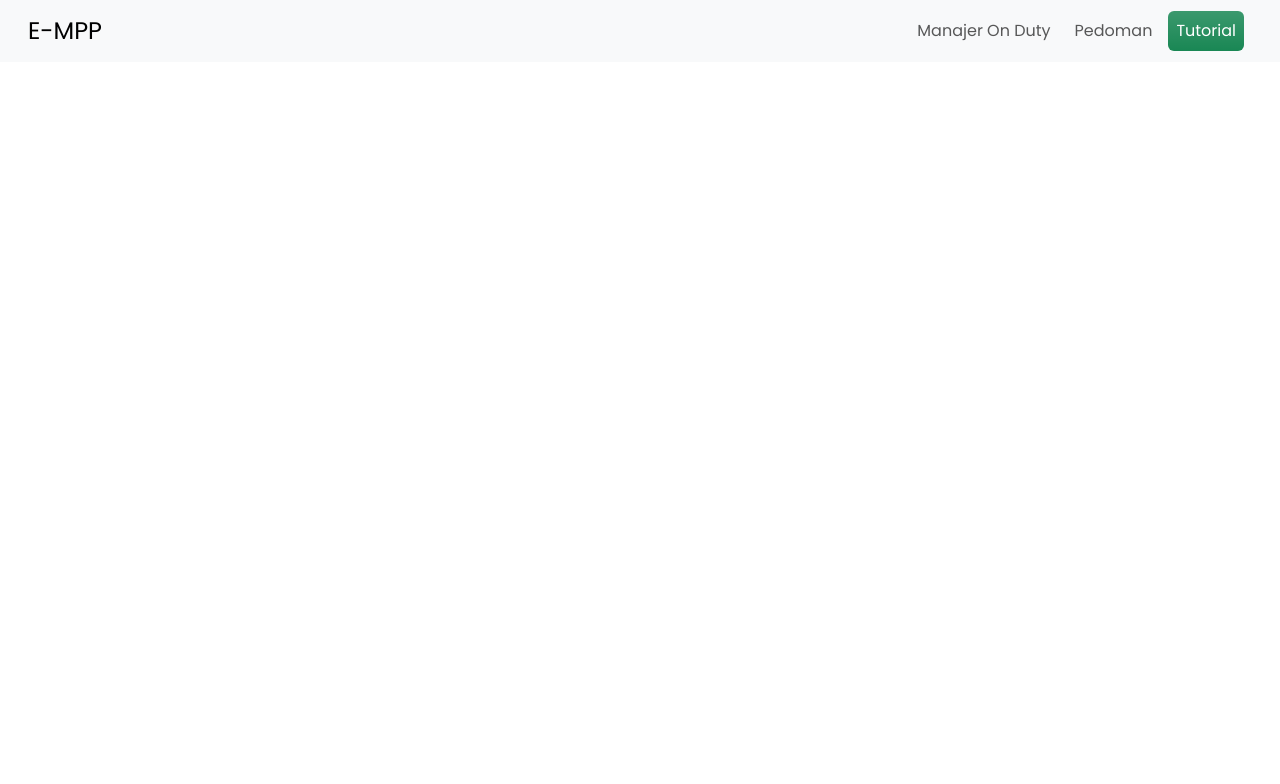
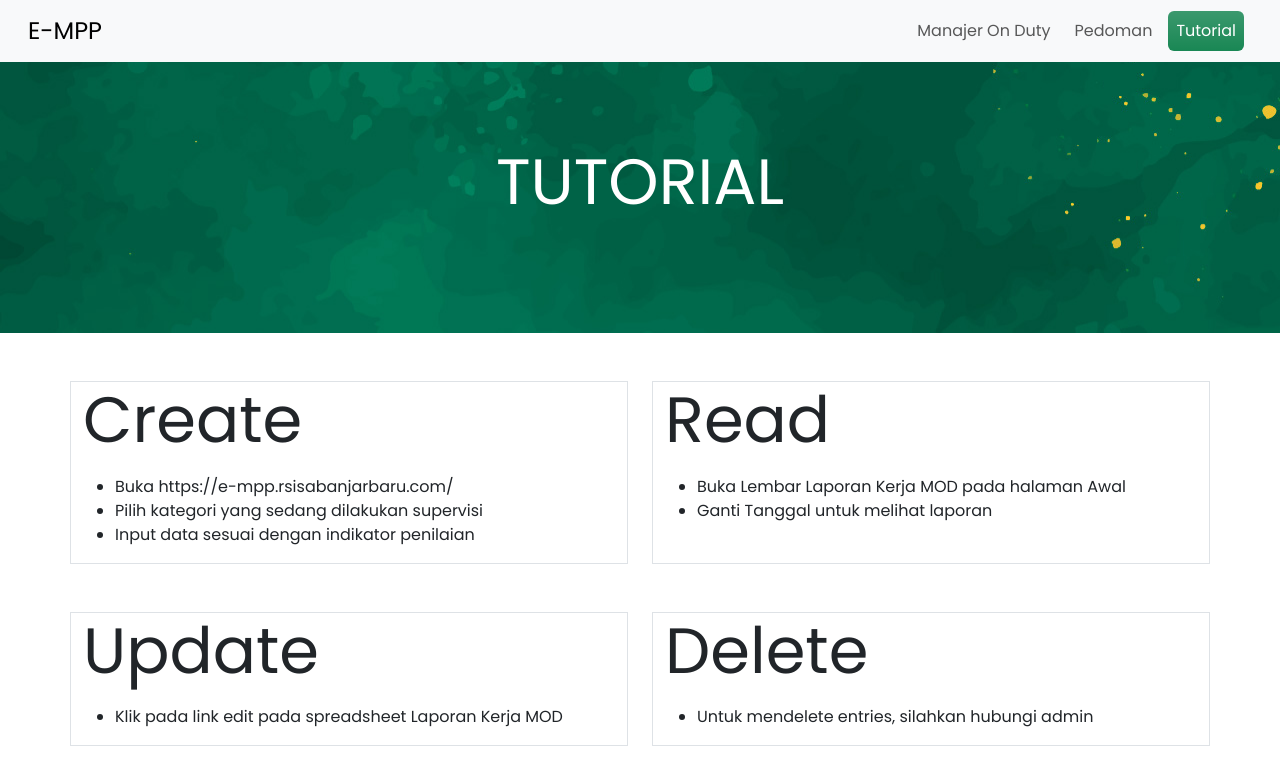
Before and after one commit to diqimusyaffa29/frontend-empp, a Next.js app in the folder client/: page /tutorial in a window 1280 px wide. Shown: the top 784 px of the page. Built offline with nearby package versions, Linux system fonts and the light colour scheme.

Commit message:
feat: :sparkles: FE | Added Tutorial Page

```diff
--- /dev/null
+++ b/client/src/app/components/bulletList.js
@@ -0,0 +1,12 @@
+export default function BulletList({title,isi1,isi2,isi3}) {
+  return (
+    <div>
+      <p className="display-3">{title}</p>
+      <ul>
+        {isi1 && <li>{isi1}</li>}
+        {isi2 && <li>{isi2}</li>}
+        {isi3 && <li>{isi3}</li>}
+      </ul>
+    </div>
+  );
+}
--- a/client/src/app/components/heroSections.js
+++ b/client/src/app/components/heroSections.js
@@ -6,7 +6,8 @@ const HeroSection = ({title, description}) => {
             <div className="container my-xl-5">
                 <div className="row align-items-center">
                     <p className="display-3">{title}</p>
-                    <p className="lead mb-4">{description}</p>
+                    {description && <p className="lead mb-4">{description}</p>}
+
                 </div>
             </div>
         </section>
--- a/client/src/app/tutorial/page.js
+++ b/client/src/app/tutorial/page.js
@@ -1,9 +1,29 @@
 import React from 'react'
+import HeroSection from '../components/heroSections'
+import BulletList from '../components/bulletList'
 
 export default function tutorialPage() {
     return (
         <div>
-            <h1 className="text-danger text-2xl">KOCAK GAMING TUTOR</h1>
+            <HeroSection title={`TUTORIAL`} />
+            <div className="container mb-1">
+                <div className="row gap-4 mt-5 ">
+                    <div className="col border">
+                        <BulletList title={`Create`} isi1={`Buka https://e-mpp.rsisabanjarbaru.com/`} isi2={`Pilih kategori yang sedang dilakukan supervisi`} isi3={`Input data sesuai dengan indikator penilaian`} />
+                    </div>
+                    <div className="col border">
+                        <BulletList title={`Read`} isi1={`Buka Lembar Laporan Kerja MOD pada halaman Awal`} isi2={`Ganti Tanggal untuk melihat laporan`}/>
+                    </div>
+                </div>
+                <div className="row gap-4 mt-5">
+                    <div className="col border">
+                        <BulletList title={`Update`} isi1={`Klik pada link edit pada spreadsheet Laporan Kerja MOD`}/>
+                    </div>
+                    <div className="col border">
+                        <BulletList title={`Delete`} isi1={`Untuk mendelete entries, silahkan hubungi admin`}/>
+                    </div>
+                </div>
+            </div>
         </div>
     )
 }
```
